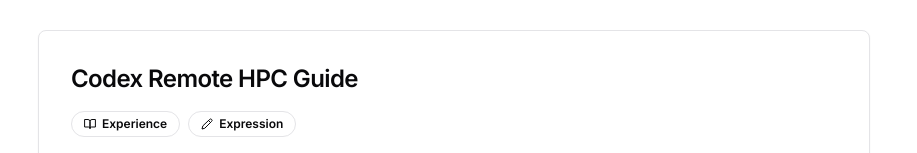
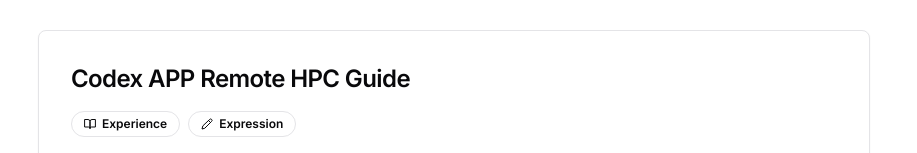
Before and after one commit to zsy1207/zsy1207.github.io, a Next.js app: page /blog in a window 1280 px wide. Shown: the part 213-366 px from the top of the page, without its empty margins (186-1103 px from the left). Built offline with nearby package versions, Linux system fonts and the light colour scheme.

Commit message:
rename blog title to Codex APP

```diff
--- a/app/(routes)/blog/page.tsx
+++ b/app/(routes)/blog/page.tsx
@@ -55,8 +55,8 @@ const USE_GUIDE_POST: BlogPost = {
   id: "codex-remote-guide",
   slug: "codex-remote-guide",
   title: {
-    en: "Codex Remote HPC Guide",
-    zh: "Codex 远程连接HPC指南",
+    en: "Codex APP Remote HPC Guide",
+    zh: "Codex APP 远程连接HPC指南",
   },
   date: "2026-04-17",
   tags: ["experience", "expression"],
--- a/components/blog-posts/codex-remote-hpc-guide.tsx
+++ b/components/blog-posts/codex-remote-hpc-guide.tsx
@@ -6,11 +6,11 @@ import { Button } from "@/components/ui/button"
 import { cn } from "@/lib/utils"
 
 const CODEX_REMOTE_HPC_GUIDE_SOURCE = [
-  "# Codex 远程连接HPC指南",
+  "# Codex APP 远程连接HPC指南",
   "",
   "##### 全文总结",
   "",
-  "![Codex 远程连接HPC指南全文总结](/blog/blog1.png)",
+  "![Codex APP 远程连接HPC指南全文总结](/blog/blog1.png)",
   "",
   "##### 一.前提条件",
   "",
```
